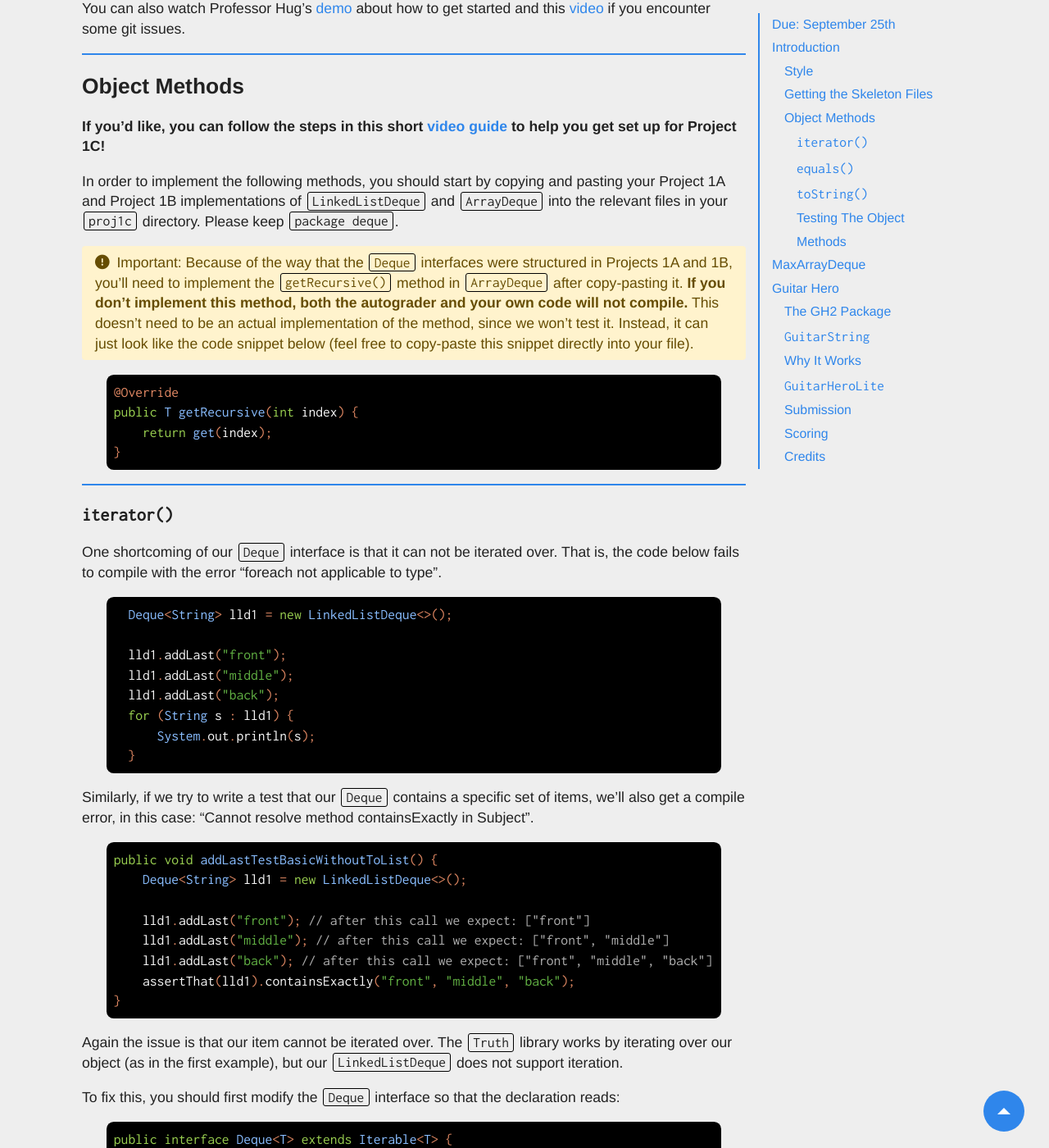
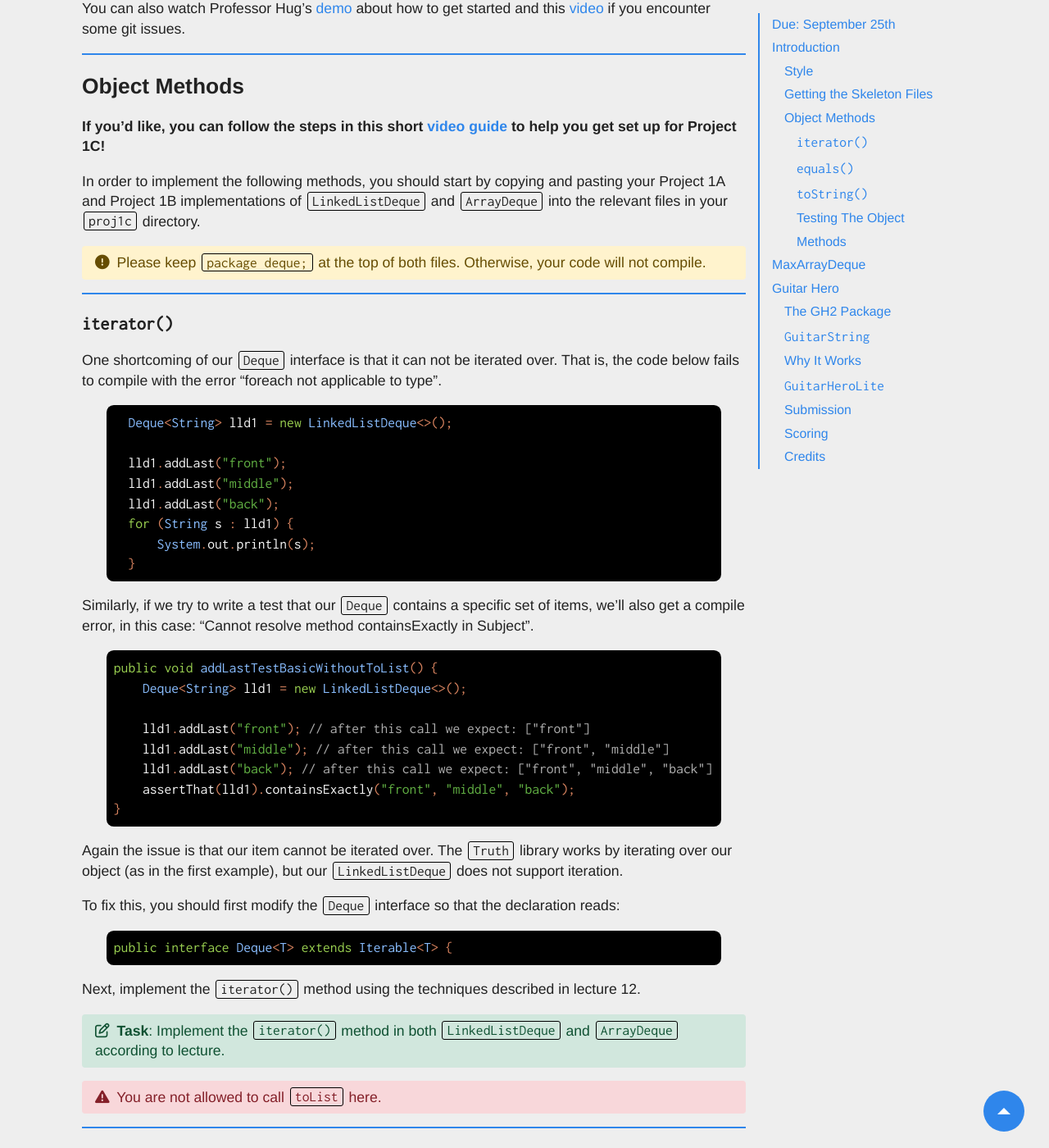
Before and after one commit to Berkeley-CS61B/website-fa23, a Jekyll site: the page built from materials/proj/proj1c/index.md, in a window 1280 px wide and 1400 px high, scrolled down 1854 px. Shown: the whole window at 82% size. Built offline with Jekyll 4.4.1, drawn with Linux system fonts in a browser that asks for light colours; nearby versions of some CDN libraries; comment, search, counter and statistics services are not loaded; some of the changed text lies outside the part shown.

Commit message:
spec changes

````diff
--- a/materials/proj/proj1c/index.md
+++ b/materials/proj/proj1c/index.md
@@ -92,21 +92,12 @@ if you encounter some git issues.
 set up for Project 1C!**
 
 In order to implement the following methods, you should start by copying and pasting your Project 1A and Project 1B
-implementations of `LinkedListDeque` and `ArrayDeque` into the relevant files in your `proj1c` directory. Please keep `package deque`.
+implementations of `LinkedListDeque` and `ArrayDeque` into the relevant files in your `proj1c` directory.
 
 {% include alert.html type="warning" content="
-Important: Because of the way that the `Deque` interfaces were structured in Projects 1A and 1B, you'll need to implement the
-`getRecursive()` method in `ArrayDeque` after copy-pasting it. **If you don't implement this method, both the autograder and your own code will not compile.**
-This doesn't need to be an actual implementation of the method, since we won't test it. Instead, it can just look like the code snippet
-below (feel free to copy-paste this snippet directly into your file).
+Please keep `package deque;` at the top of both files. Otherwise, your code will not compile.
 " %}
 
-```java
-@Override
-public T getRecursive(int index) {
-    return get(index);
-}
-```
 
 #### `iterator()`
 
@@ -152,7 +143,7 @@ Next, implement the `iterator()` method using the techniques described in lectur
 " %}
 
 {% include alert.html type="danger" content="
-You are not allowed to call `toString` here.
+You are not allowed to call `toList` here.
 " %}
 
 #### `equals()`
@@ -209,7 +200,7 @@ Important: Make sure you use the `@Override` tag when overriding methods. A comm
 " %}
 
 {% include alert.html type="danger" content="
-You are not allowed to call `toString` here.
+You are not allowed to call `toList` here.
 " %}
 
 #### `toString()`
````
